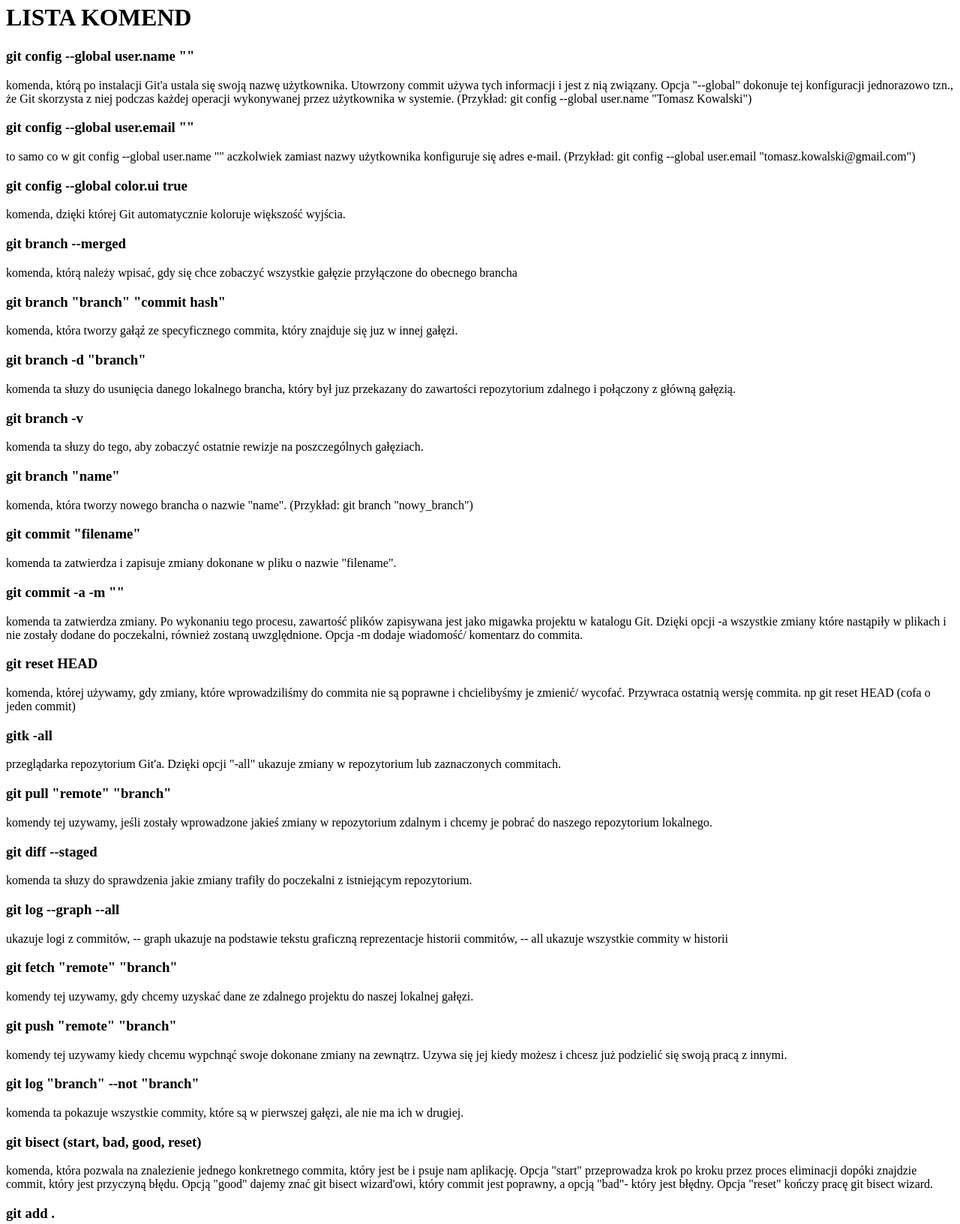
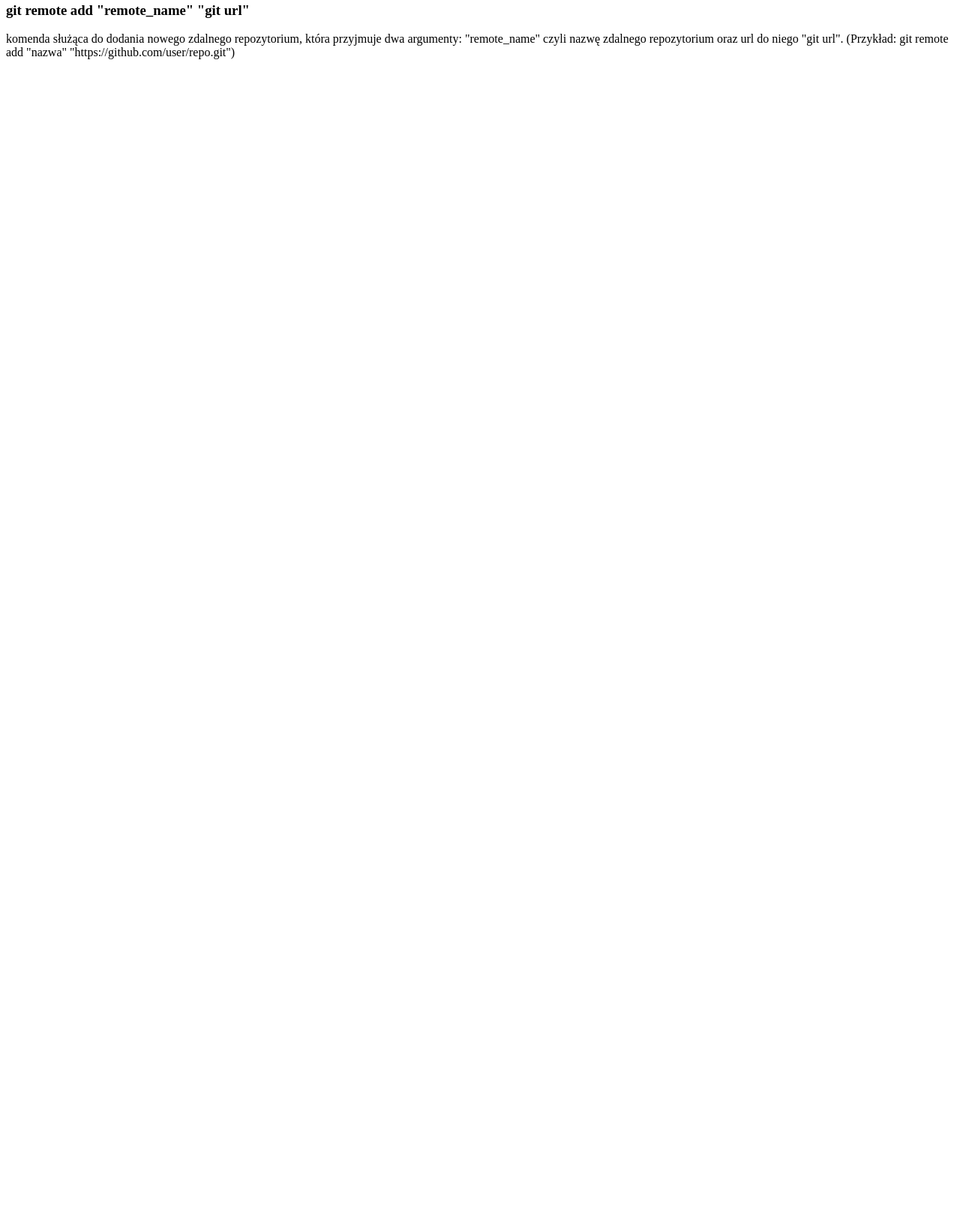
Before and after one commit to s452693/DINO202021, a plain HTML site: page index.html in a window 1280 px wide. Shown: the part 16-1648 px from the top of the page at 75% size. After the commit the page ends 800 px from the top, so only its background shows below. Drawn offline with Linux system fonts and the light colour scheme.

Commit message:
Committer: Paulina Stefaniuk <paulinastefaniuk@MacBook-Air-Paulina.local>
 On branch git_remote
 Changes to be committed:
	modified:   index.html

```diff
--- a/index.html
+++ b/index.html
@@ -10,50 +10,7 @@
     </head>
 
 	<body>
-		<h1>LISTA KOMEND</h1>
-		<h3>git config --global user.name ""</h3>
-		<p> komenda, którą po instalacji Git'a ustala się swoją nazwę użytkownika. Utowrzony commit używa tych informacji i jest z nią związany. Opcja "--global" dokonuje tej konfiguracji jednorazowo tzn., że Git skorzysta z niej podczas każdej operacji wykonywanej przez użytkownika w systemie. (Przykład: git config --global user.name "Tomasz Kowalski")</p>
-		<h3>git config --global user.email ""</h3>
-		<p>to samo co w git config --global user.name "" aczkolwiek zamiast nazwy użytkownika konfiguruje się adres e-mail. (Przykład: git config --global user.email "tomasz.kowalski@gmail.com")</p>
-		<h3>git config --global color.ui true</h3>
-		<p>komenda, dzięki której Git automatycznie koloruje większość wyjścia.</p>
-		<h3>git branch --merged</h3>
-		<p>komenda, którą należy wpisać, gdy się chce zobaczyć wszystkie gałęzie przyłączone do obecnego brancha</p>
-		<h3>git branch "branch" "commit hash"</h3>
-		<p>komenda, która tworzy gałąź ze specyficznego commita, który znajduje się juz w innej gałęzi.</p>
-		<h3>git branch -d "branch"</h3>
-		<p>komenda ta słuzy do usunięcia danego lokalnego brancha, który był juz przekazany do zawartości repozytorium zdalnego i połączony  z główną gałęzią.</p>
-		<h3>git branch -v</h3>
-		<p>komenda ta słuzy do tego, aby zobaczyć ostatnie rewizje na poszczególnych gałęziach.</p>
-		<h3>git branch "name"</h3>
-		<p>komenda, która tworzy nowego brancha o nazwie "name". (Przykład: git branch "nowy_branch")</p>
-		<h3>git commit "filename"</h3>
-		<p>komenda ta zatwierdza i zapisuje zmiany dokonane w pliku o nazwie "filename". </p>
-		<h3>git commit -a -m ""</h3>
-		<p>komenda ta zatwierdza zmiany. Po wykonaniu tego procesu, zawartość plików zapisywana jest jako migawka projektu w katalogu Git. Dzięki opcji -a wszystkie zmiany które nastąpiły w plikach i nie zostały dodane do poczekalni, również zostaną uwzględnione. Opcja -m dodaje wiadomość/ komentarz do commita.</p>
-		<h3>git reset HEAD</h3>
-		<p>komenda, której używamy, gdy zmiany, które wprowadziliśmy do commita nie są poprawne i chcielibyśmy je zmienić/ wycofać. Przywraca ostatnią wersję commita. np git reset HEAD (cofa o jeden commit)</p>
-		<h3>gitk -all</h3>
-		<p>przeglądarka repozytorium Git'a. Dzięki opcji "-all" ukazuje zmiany w repozytorium lub zaznaczonych commitach.</p>
-		<h3>git pull "remote" "branch"</h3>
-		<p>komendy tej uzywamy, jeśli zostały wprowadzone jakieś zmiany w repozytorium zdalnym i chcemy je pobrać do naszego repozytorium lokalnego.</p>
-		<h3>git diff --staged</h3>
-		<p>komenda ta słuzy do sprawdzenia jakie zmiany trafiły do poczekalni z istniejącym repozytorium.</p>
-		<h3>git log --graph --all</h3>
-		<p>ukazuje logi z commitów, -- graph ukazuje na podstawie tekstu graficzną reprezentacje historii commitów, -- all ukazuje wszystkie commity w historii</p>
-		<h3>git fetch "remote" "branch"</h3>
-		<p>komendy tej uzywamy, gdy chcemy uzyskać dane ze zdalnego projektu do naszej lokalnej gałęzi.</p>
-		<h3>git push "remote" "branch"</h3>
-		<p>komendy tej uzywamy kiedy chcemu wypchnąć swoje dokonane zmiany na zewnątrz. Uzywa się jej kiedy możesz i chcesz już podzielić się swoją pracą z innymi.</p>
-		<h3>git log "branch" --not "branch"</h3>
-		<p>komenda ta pokazuje wszystkie commity, które są w pierwszej gałęzi, ale nie ma ich w drugiej.</p>
-		<h3>git bisect (start, bad, good, reset)</h3>
-		<p>komenda, która pozwala na znalezienie jednego konkretnego commita, który jest be i psuje nam aplikację. Opcja "start" przeprowadza krok po kroku przez proces eliminacji dopóki znajdzie commit, który jest przyczyną błędu. Opcją "good" dajemy znać git bisect wizard'owi, który commit jest poprawny, a opcją "bad"- który jest błędny. Opcja "reset" kończy pracę git bisect wizard.</p>
-		<h3>git add .</h3>
-		<p>komenda, która służy do dodania pliku do poczekalni. Zapisuje wszystkie nowe zmiany w pliku. Po niej zazwyczaj uzywa się komendy git commit.</p>
 		<h3>git remote add "remote_name" "git url"</h3>
 		<p>komenda służąca do dodania nowego zdalnego repozytorium, która przyjmuje dwa argumenty: "remote_name" czyli nazwę zdalnego repozytorium oraz url do niego "git url". (Przykład: git remote add "nazwa" "https://github.com/user/repo.git")</p>
-		<h3>git blame -C "filename"</h3>
-		<p>komenda, która służy do znalezienia linijek kodu przeniesionych lub skopiowanych z innych plików, które były zmodyfikwane w tym samym commicie. </p>
-	</body>
+
 </html>
```
